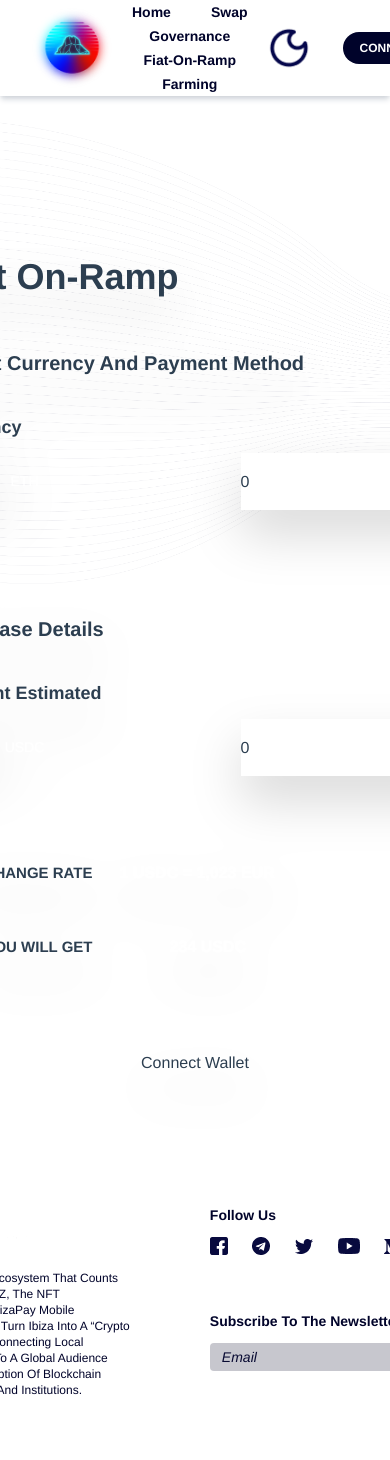
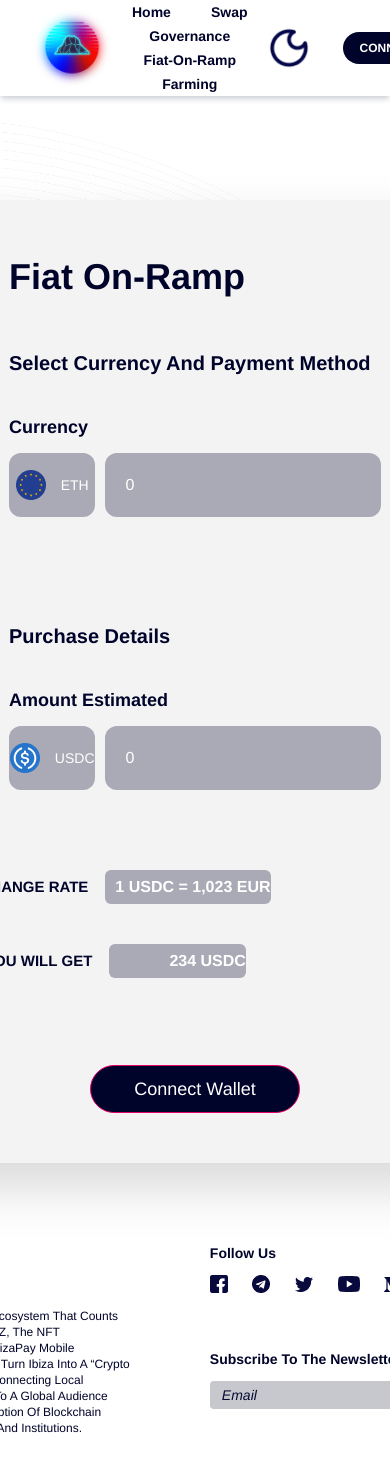
Before and after one commit to cocoa-1012/Dapp-Vue3, a Vue app: page /fiat-on-ramp in a window 390 px wide. Shown: the top 1460 px of the page. Built offline with nearby package versions, Linux system fonts and the light colour scheme.

Commit message:
fiat page responsive

```diff
--- a/src/views/FiatOnRamp.vue
+++ b/src/views/FiatOnRamp.vue
@@ -1,10 +1,12 @@
 <template>
   <div
     class="
-      ttt
+      bg-graybackground
+      dark:bg-secondary
       flex flex-col
       items-left
-      w-max
+      max-w-4xl
+      w-4/5
       px-[80px]
       py-[50px]
       my-[80px]
@@ -12,55 +14,118 @@
       drop-shadow-2xl
     "
   >
-    <p class="farming text-left text-[36px] font-semibold mb-[20px]">
+    <p
+      class="
+        text-primary
+        dark:text-white
+        text-left text-[36px]
+        font-semibold
+        mb-[20px]
+      "
+    >
       Fiat On-Ramp
     </p>
-    <p class="qq text-left text-[20px] font-bold my-6">
+    <p
+      class="text-primary dark:text-white text-left text-[20px] font-bold my-6"
+    >
       Select Currency And Payment Method
     </p>
-    <p class="aa text-[18px] font-semibold text-left my-3">Currency</p>
+    <p
+      class="
+        text-primary
+        dark:text-white
+        text-[18px]
+        font-semibold
+        text-left
+        my-3
+      "
+    >
+      Currency
+    </p>
     <div class="flex justify-between mb-20">
       <div
         class="
-          zz
+          bg-inputbackground
+          dark:bg-primary
           flex
           justify-center
           items-center
           mr-[10px]
           w-[119px]
-          h-[57px]
+          h-16
           rounded-[12px]
         "
       >
         <img src="/src/assets/images/eur.png" alt="Image" class="eth" />
         <p class="text-white text-[14px] ml-[15px]">ETH</p>
       </div>
-      <input type="text" value="0" />
+      <input
+        type="text"
+        value="0"
+        class="
+          bg-inputbackground
+          dark:bg-primary
+          rounded-xl
+          h-16
+          w-full
+          text-white
+          pl-5
+        "
+      />
     </div>
-    <p class="qq text-left text-[20px] font-bold my-6">Purchase Details</p>
-    <p class="aa text-[18px] font-semibold text-left my-3">Amount Estimated</p>
+    <p
+      class="text-primary dark:text-white text-left text-[20px] font-bold my-6"
+    >
+      Purchase Details
+    </p>
+    <p
+      class="
+        text-primary
+        dark:text-white
+        text-[18px]
+        font-semibold
+        text-left
+        my-3
+      "
+    >
+      Amount Estimated
+    </p>
     <div class="flex justify-between">
       <div
         class="
-          zz
+          bg-inputbackground
+          dark:bg-primary
           flex
           justify-center
           items-center
           mr-[10px]
           w-[119px]
-          h-[57px]
+          h-16
           rounded-[12px]
         "
       >
         <img src="/src/assets/images/usdc.png" alt="Image" class="eth" />
         <p class="text-white text-[14px] ml-[15px]">USDC</p>
       </div>
-      <input type="text" value="0" />
+      <input
+        type="text"
+        value="0"
+        class="
+          bg-inputbackground
+          dark:bg-primary
+          rounded-xl
+          h-16
+          w-full
+          text-white
+          pl-5
+        "
+      />
     </div>
     <div class="flex items-center justify-center mr-40 mt-20">
       <p
         class="
-          actual_title
+          text-primary
+          dark:text-white
           text-[15px]
           w-[150px]
           font-semibold
@@ -69,11 +134,12 @@
           text-right
         "
       >
-        Exchange Rate
+        Exchange&nbsp;Rate
       </p>
       <p
         class="
-          actual_value
+          bg-inputbackground
+          dark:bg-primary
           flex
           items-center
           pl-[10px]
@@ -85,13 +151,14 @@
           text-white
         "
       >
-        1 USDC = 1,023 EUR
+        1&nbsp;USDC&nbsp;=&nbsp;1,023&nbsp;EUR
       </p>
     </div>
     <div class="flex items-center justify-center mr-40 mt-10">
       <p
         class="
-          actual_title
+          text-primary
+          dark:text-white
           text-[15px]
           w-[150px]
           font-semibold
@@ -100,11 +167,12 @@
           text-right
         "
       >
-        You Will Get
+        You&nbsp;Will&nbsp;Get
       </p>
       <p
         class="
-          actual_value
+          bg-inputbackground
+          dark:bg-primary
           flex
           items-center
           pl-[60px]
@@ -116,12 +184,23 @@
           text-white
         "
       >
-        234 USDC
+        234&nbsp;USDC
       </p>
     </div>
-    <button class="mt-[87px] m-auto">Connect Wallet</button>
+    <button
+      class="
+        bg-primary
+        border-solid border border-pinks
+        rounded-3xl
+        w-[210px]
+        h-12
+        mt-20
+        m-auto
+        text-lg text-white
+        mt-[87px]
+      "
+    >
+      Connect Wallet
+    </button>
   </div>
 </template>
-
-<style>
-</style>
--- a/src/views/Governance.vue
+++ b/src/views/Governance.vue
@@ -44,7 +44,7 @@
             items-center
             mr-[10px]
             w-[287px]
-            h-[57px]
+            h-16
             rounded-[12px]
           "
         ></div>
@@ -62,7 +62,7 @@
             items-center
             mr-[10px]
             w-[82px]
-            h-[57px]
+            h-16
             rounded-[12px]
           "
         ></div>
@@ -80,7 +80,7 @@
             items-center
             mr-[10px]
             w-[82px]
-            h-[57px]
+            h-16
             rounded-[12px]
           "
         ></div>
@@ -98,7 +98,7 @@
             items-center
             mr-[10px]
             w-[82px]
-            h-[57px]
+            h-16
             rounded-[12px]
           "
         ></div>
@@ -116,7 +116,7 @@
             items-center
             mr-[10px]
             w-[82px]
-            h-[57px]
+            h-16
             rounded-[12px]
           "
         ></div>
--- a/src/views/Swap.vue
+++ b/src/views/Swap.vue
@@ -47,7 +47,7 @@
           items-center
           mr-[10px]
           w-[119px]
-          h-[57px]
+          h-16
           rounded-[12px]
         "
       >
@@ -145,7 +145,7 @@
           items-center
           mr-[10px]
           w-[119px]
-          h-[57px]
+          h-16
           rounded-[12px]
         "
       >
```
